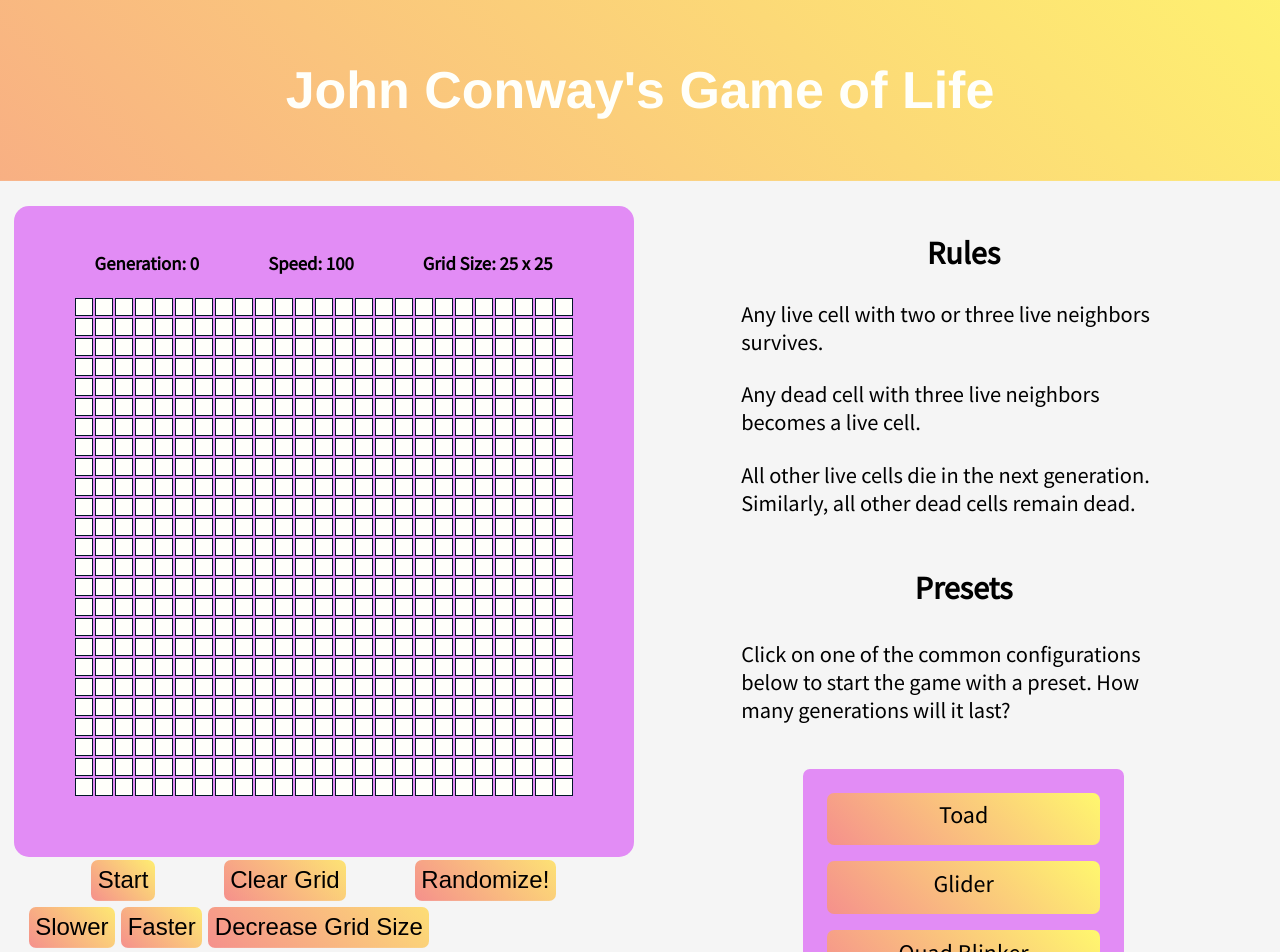
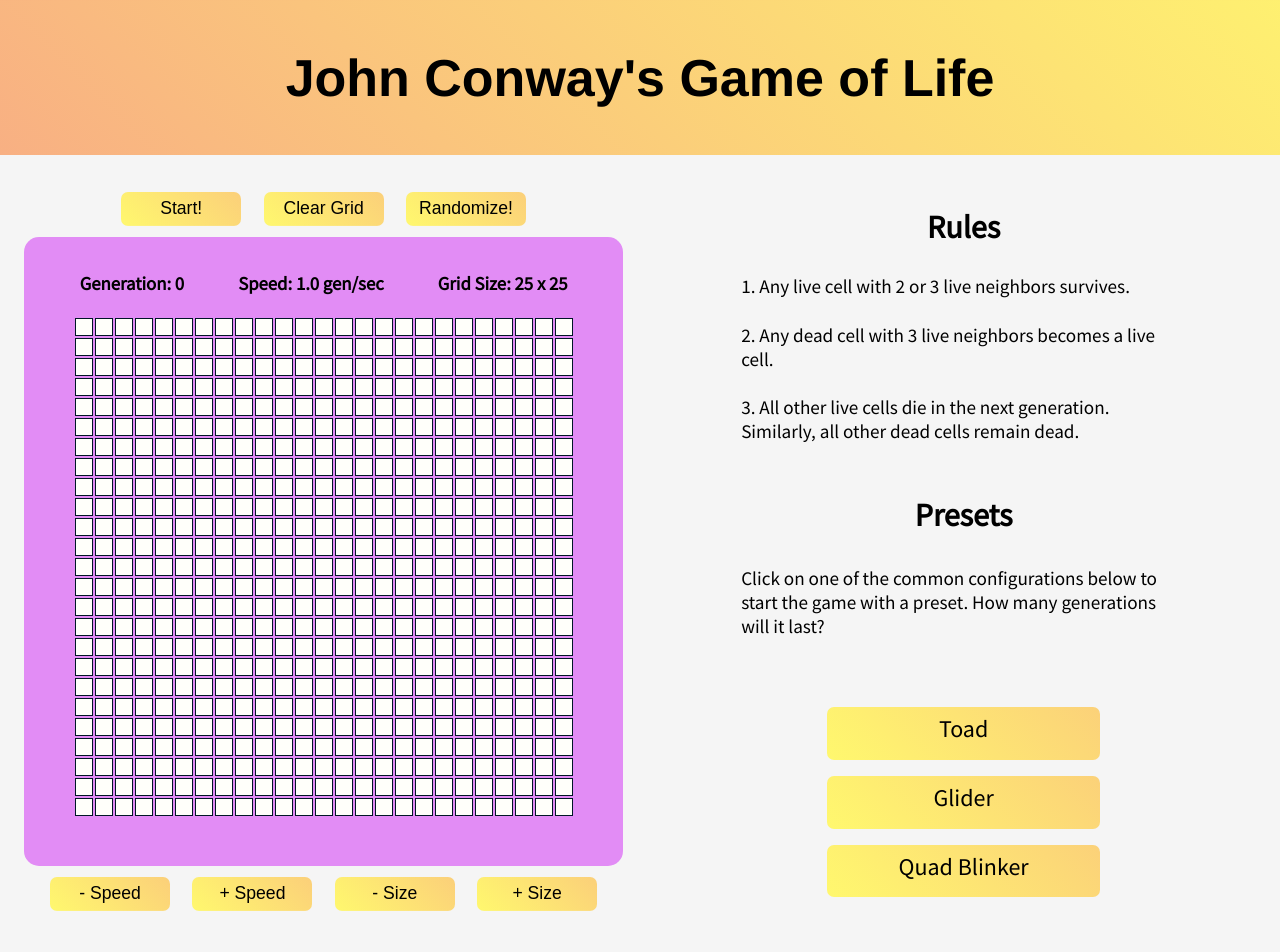
Before and after one commit to haileyhansard/conways-game-of-life, a React (Create React App) app in the folder game-of-life/: page / in a window 1280 px wide. Shown: the top 952 px of the page. Built offline with nearby package versions, Linux system fonts and the light colour scheme.

Commit message:
Fixed increase, decrease size when grid is larger

```diff
--- a/game-of-life/src/Components/App.css
+++ b/game-of-life/src/Components/App.css
@@ -24,7 +24,8 @@
 
   font-family: 'Arimo', sans-serif;
   font-size: calc(10px + 2vmin);
-  color: #fffffa;
+  /* color: #fffffa; */
+  color: black;
 
   min-height: 10vh;
   display: flex;
--- a/game-of-life/src/Components/App.js
+++ b/game-of-life/src/Components/App.js
@@ -4,23 +4,20 @@ import './App.css';
 
 import Grid from './Grid';
 import GameControls from './GameControls';
+import MainButtons from './MainButtons';
 import PresetConfigurations from './PresetConfigurations';
 
-
-
-// const numRows = 25;
-//const numCols = 25;
-
 //these 8 operations represent the movements of the neighbors. subtract 1 to go up a row, increase the row value to go down one.
+//each operation represents a cell location
 const operations = [
+	[-1, 0],
+	[-1, 1],
+	[-1, -1],
 	[0, 1],
 	[0, -1],
+	[1, 1],
+	[1, 0],
 	[1, -1],
-  [-1, 1],
-  [1, 1],
-  [-1, -1],
-  [1, 0],
-  [-1, 0]
 ];
 
 // let Toad = require('../../assets/Game_of_life_toad.gif');
@@ -62,10 +59,10 @@ function App() {
 	const [numRows, setNumRows] = useState(25);
 	const [grid, setGrid] = useState(generateEmptyGrid(numRows));
 	const [generation, setGeneration] = useState(0);
-	const [speed, setSpeed] = useState(100);
+	const [speed, setSpeed] = useState(1000);
 	const [running, setRunning] = useState(false); //when button is clicked, running the simulation is toggled on and off
 
-	//this will allow 'running' to continue and not change its value unless until intended
+	//this will allow 'running' to continue and not change its value unless intended
 	const runningRef = useRef(running);
 	runningRef.current = running
 
@@ -83,20 +80,14 @@ function App() {
   	}, [speed])
 
   	const clearGrid = () => {
-    	setGrid(generateEmptyGrid(numRows))
-    	setGeneration(0)
+    	setGrid(generateEmptyGrid(numRows));
+		setGeneration(0);
+		setRunning(false);
+		setSpeed(1000);
   	}
 
-
-  	const runSimulation = useCallback(() => {
-    // see if not currently running, then return
-    	if (!runningRef.current) {
-      	return;
-    	}
-    //whenever ^^ this is false, it will die, our kill condition for the recursive function
-
-    // simulate
-		setGrid(g => {
+	  //function that checks the position of the neighboring cells to determine how many neighbors surround a live cell, using npm package immer with keyword 'produce' to give us access to current grid and a new copy of the grid that is being changed.
+	const checkNeighbors = useCallback(g => {
 		return produce(g, gridCopy => {
         	for (let i = 0; i < numRows; i++) {
         		for (let k = 0; k < numRows; k++) {
@@ -118,11 +109,22 @@ function App() {
         		}
         	}
       	});
-    	});
+	}, [numRows])
+
+
+  	const runSimulation = useCallback(() => {
+    // see if not currently running, then return
+    	if (!runningRef.current) {
+      	return;
+    	}
+    //whenever ^^ this is false, it will die, our kill condition for the recursive function
+
+    // simulate the game by checking the neighboring cells
+		setGrid(checkNeighbors);
 
 		setGeneration(g => g + 1); //counts the generations
     	setTimeout(runSimulation, speedRef.current);  //setTimeout for seconds between iterations
-  	}, []);
+  	}, [checkNeighbors]);
 
 	const createPresetGrid = (matrix, startingPoint) => {
     	let row;
@@ -131,20 +133,17 @@ function App() {
       		const mid = Math.floor(numRows / 2);
       		row = mid;
       		col = mid;
-    	}
-    	else {
+    	} else {
       		row = startingPoint[0];
       		col = startingPoint[1];
     	}
-
     	clearGrid();
 		setGrid(g => produce(g, presetGrid => {
       		matrix.forEach(([x, y]) => {
         		const newRow = row + x;
         		const newCol = col + y;
         		presetGrid[newRow][newCol] = 1;
-      		})
-
+      		});
       		return presetGrid;
     	}));
   	}
@@ -156,10 +155,19 @@ function App() {
       		</header>
       		<main>
         		<div className="left-grid-and-controls">
+					<MainButtons
+						  runSimulation={runSimulation}
+						  clearGrid={clearGrid}
+						  setGrid={setGrid}
+						  running={running}
+						  setRunning={setRunning}
+						  runningRef={runningRef}
+						  numRows={numRows}
+					/>
 					<div className="grid-card">
 						<div className="settings">
 							<h3>Generation: {generation}</h3>
-							<h3>Speed: {speed}</h3>
+							<h3>Speed: {(1/(speed/1000)).toFixed(1)} gen/sec</h3>
 							<h3>Grid Size: {numRows} x {numRows}</h3>
           				</div>
 						<Grid
@@ -169,12 +177,7 @@ function App() {
 						/>
 					</div>
 					<GameControls
-						setGrid={setGrid}
-						runSimulation={runSimulation}
-						clearGrid={clearGrid}
 						running={running}
-						setRunning={setRunning}
-						runningRef={runningRef}
 						numRows={numRows}
 						setNumRows={setNumRows}
 						generation={generation}
@@ -186,9 +189,9 @@ function App() {
 				<div className="right-rules-and-presets">
 					<div className="rules-section">
 						<h2>Rules</h2>
-						<p>Any live cell with two or three live neighbors survives.</p>
-						<p>Any dead cell with three live neighbors becomes a live cell.</p>
-						<p>All other live cells die in the next generation. Similarly, all other dead cells remain dead.</p>
+						<p>1. Any live cell with 2 or 3 live neighbors survives.</p>
+						<p>2. Any dead cell with 3 live neighbors becomes a live cell.</p>
+						<p>3. All other live cells die in the next generation. Similarly, all other dead cells remain dead.</p>
 					</div>
         			<div className="presets-section">
 						<h2>Presets</h2>
@@ -197,7 +200,6 @@ function App() {
 							{presets.map(preset => {
 								return <PresetConfigurations
 									key={presets.name}
-									key={presets.img}
 									{...preset}
 									numRows={numRows}
 									clearGrid={clearGrid}
@@ -206,6 +208,10 @@ function App() {
 							})}
 						</div>
         			</div>
+					<div>
+						<h2>Create  your own!</h2>
+						<p>Click on any cells to activate them, then click the Start! button to watch your creation live or die. Have fun!</p>
+					</div>
 				</div>
       		</main>
     	</div> //end div for App
--- a/game-of-life/src/Components/GameControls.js
+++ b/game-of-life/src/Components/GameControls.js
@@ -2,16 +2,9 @@ import React from 'react';
 
 const GameControls = props => {
     const {
-        generateEmptyGrid,
-        runSimulation,
-        clearGrid,
-        setGrid,
         running,
-        setRunning,
-        runningRef,
         numRows,
         setNumRows,
-        generation,
         setGeneration,
         speed,
         setSpeed,
@@ -28,51 +21,21 @@ const GameControls = props => {
     }
 
     const slower = () => {
-        if (speed < 2000) setSpeed(speed +250)
+        if (speed < 2000) setSpeed(speed + 300)
     }
 
     const faster = () => {
-        if (speed > 250) setSpeed(speed - 250)
+        if (speed > 300) setSpeed(speed - 300)
     }
 
     return (
         <div className="game-controls">
-            <div className="first-set-buttons">
-                <button
-                    onClick={() => {
-                        setRunning(!running);
-                        if (!running) {
-                        runningRef.current = true;
-                        runSimulation()
-                        }
-                    }}
-                >
-                    {running ? 'Stop' : 'Start' }
-                </button>
-
-                <button onClick={() => clearGrid()}>Clear Grid</button>
-
-
-                <button
-                    onClick={() => {
-                        const rows = [];
-                        for (let i = 0; i < numRows; i++) {
-                            const row =[]
-                            for (let k = 0; k < numRows; k++) {
-                                row.push(Math.random() > 0.7 ? 1 : 0)
-                            } //70% chance of getting a 0
-                            rows.push(row)
-                        }
-                        setGrid(rows);
-                    }}
-                >
-                    Randomize!
-                </button>
+            <div className="control-buttons">
+                <button onClick={slower}>- Speed</button>
+                <button onClick={faster}>+ Speed</button>
+                <button disabled={running} onClick={decreaseSize}> - Size</button>
+                <button disabled={running} onClick={increaseSize}>+ Size</button>
             </div>
-                <button onClick={slower}>Slower</button>
-                <button onClick={faster}>Faster</button>
-                <button disabled={running} onClick={decreaseSize}>Decrease Grid Size</button>
-                <button disabled={running} onClick={increaseSize}>Increase Grid Size</button>
         </div>
     )
 }
@@ -80,8 +43,8 @@ const GameControls = props => {
 export default GameControls;
 
 //TODO:
-// -  it seems like the game is not playing on the increased grid size, it adds random cells but they do not play.
+// x UPDATE: this now is fixed. --  it seems like the game is not playing on the increased grid size, it adds random cells but they do not play.
 // x UPDATE: this is how its supposed to work. -- the generations keep running even after all cells have stopped moving. need to fix this.
 // - if time, add Pulsar, 5 cell line, or blinker preset configs to PresetConfigurations
-// - make sense of the speed display. right now its Speed: 100. 100 what? Make it gen/sec if possible
+// x UPDATE: added gen/sec to disaply. -- make sense of the speed display. right now its Speed: 100. 100 what? Make it gen/sec if possible
 // if time, add images for each preset to show an example
--- a/game-of-life/src/Components/Grid.js
+++ b/game-of-life/src/Components/Grid.js
@@ -34,6 +34,6 @@ const Grid = ({ grid, setGrid, running }) => {
         ))}
       </div>
     );
-  }
+};
 
 export default Grid;
--- /dev/null
+++ b/game-of-life/src/Components/MainButtons.js
@@ -0,0 +1,51 @@
+import React from 'react';
+
+const MainButtons = props => {
+    const {
+        runSimulation,
+        clearGrid,
+        setGrid,
+        running,
+        setRunning,
+        runningRef,
+        numRows,
+    } = props;
+
+    return (
+        <div className="main-buttons">
+            <div className="first-set-buttons">
+                <button
+                    onClick={() => {
+                        setRunning(!running);
+                        if (!running) {
+                        runningRef.current = true;
+                        runSimulation()
+                        }
+                    }}
+                >
+                    {running ? 'Stop' : 'Start!' }
+                </button>
+
+                <button onClick={() => clearGrid()}>Clear Grid</button>
+
+                <button
+                    onClick={() => {
+                        const rows = [];
+                        for (let i = 0; i < numRows; i++) {
+                            const row =[]
+                            for (let k = 0; k < numRows; k++) {
+                                row.push(Math.random() > 0.7 ? 1 : 0)
+                            } //70% chance of getting a 0
+                            rows.push(row)
+                        }
+                        setGrid(rows);
+                    }}
+                >
+                    Randomize!
+                </button>
+            </div>
+        </div>
+    );
+};
+
+export default MainButtons;
--- a/game-of-life/src/Components/PresetConfigurations.js
+++ b/game-of-life/src/Components/PresetConfigurations.js
@@ -6,7 +6,7 @@ import React from 'react';
     <div className="each-preset" onClick={() => createPresetGrid(matrix, startingPoint)}>
       {name}
     </div>
-  )
- }
+  );
+ };
 
 export default PresetConfigurations;
--- a/game-of-life/src/index.css
+++ b/game-of-life/src/index.css
@@ -1,4 +1,3 @@
-
 * {
   max-width: 100%;
 }
@@ -13,18 +12,16 @@ body{
   max-width: auto;
   display: flex;
   flex-direction: column;
-
   margin: 0 auto;
-  /* padding: 10px 10px; */
 }
 
 h1 {
   text-align: center;
-  padding: 2%;
+  padding: 1%;
 }
 
 p {
-  font-size: 1.4rem;
+  font-size: 1.2rem;
 }
 
 h2 {
@@ -47,8 +44,8 @@ main {
 
 .grid-card {
   background-color: #e28cf5;
-  border-radius: 15px;
-  padding: 2%;
+  border-radius:15px;
+  padding: 0.2%;
   /* margin-top: 7%; */
   display: flex;
   flex-direction: column;
@@ -91,22 +88,23 @@ main {
 
 .first-set-buttons {
   display: flex;
-  justify-content: space-evenly;
+  justify-content: space-between;
+  width: 100%
 }
 
 button {
   cursor: pointer;
   border: 0;
   padding: .4rem .4rem;
-  margin: .2rem;
-  font-size: 1.5rem;
-  background-image: linear-gradient(45deg, #f5908c, #fff86e,  #e28cf5 );
+  margin: .7rem;
+  font-size: 1.1rem;
+  background-image: linear-gradient(45deg, #fff86e, #f5908c);
   background-size: 300%;
   background-position: left;
   transition: background-position 1s;
   /* background-color: #e28cf5; */
   color: black;
-  width: auto;
+  width: 120px;
   border-radius: 7px;
 }
 
@@ -157,7 +155,8 @@ button:hover {
   padding: .4rem .4rem;
   margin: .5rem;
   font-size: 1.5rem;
-  background-image: linear-gradient(45deg, #f5908c, #fff86e );
+  background-image: linear-gradient(45deg, #fff86e, #f5908c);
+  background-size: 300%;
   height: 40px;
   width: 260px;
   text-align: center;
@@ -167,7 +166,7 @@ button:hover {
 }
 
 .presets-list {
-  background-color:#e28cf5;
+  /* background-color:#e28cf5; */
   border-radius: 7px;
   margin: 40px 40px;
   padding: 1rem;
```
Lines whose indentation alone changed are shown as unchanged.
